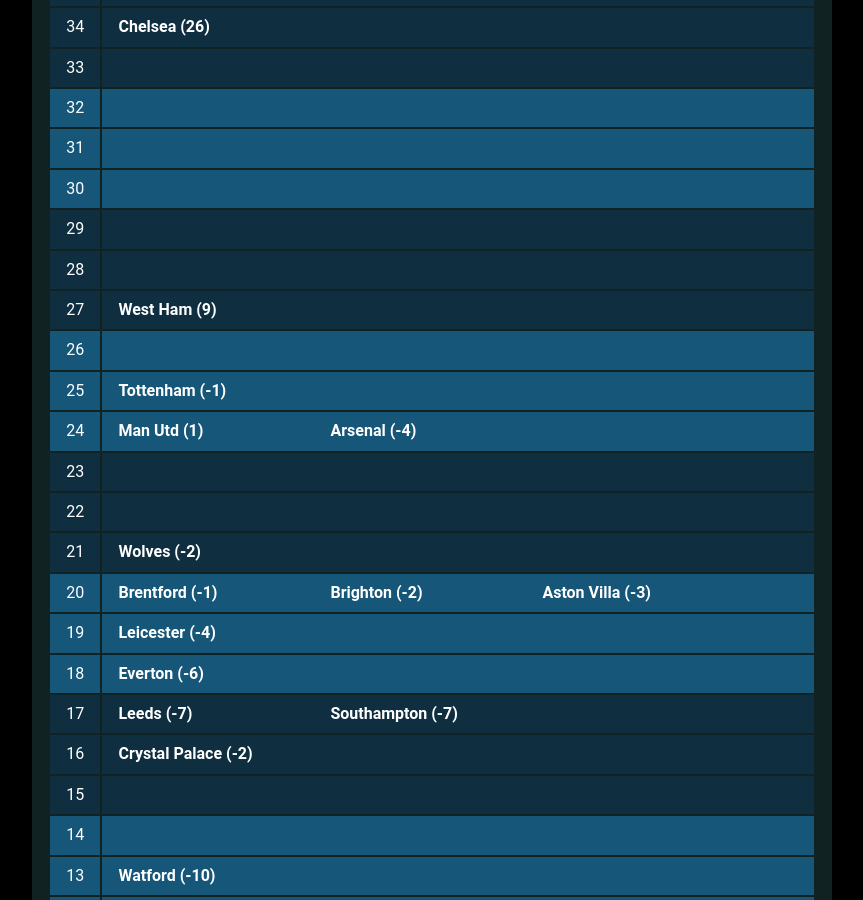
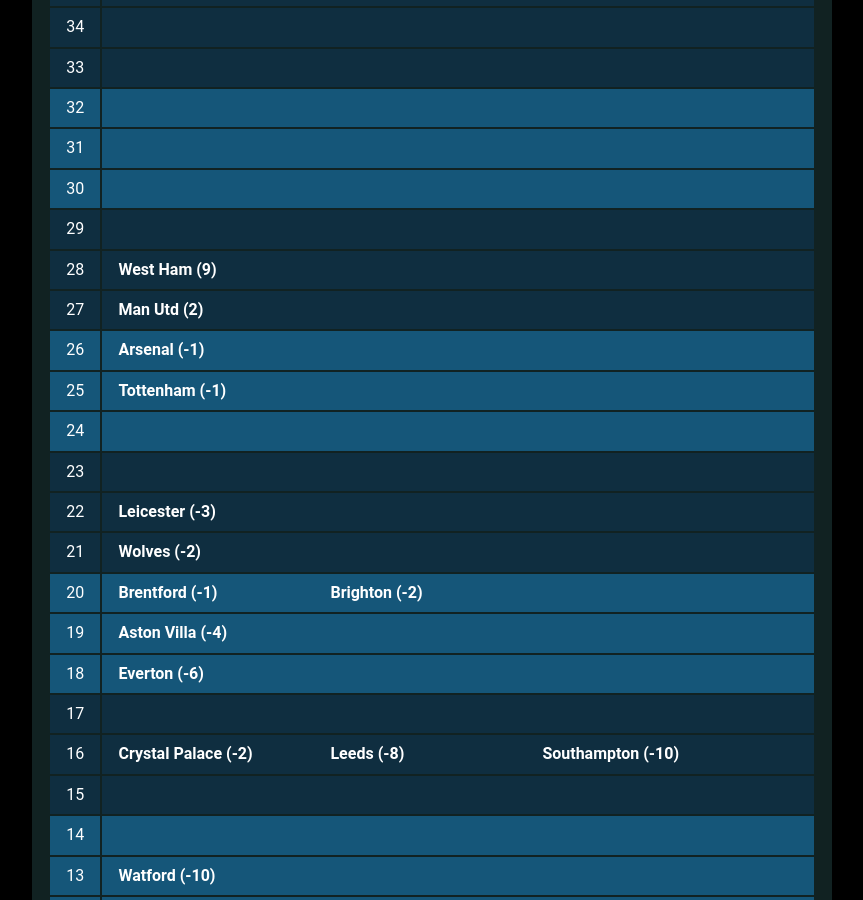
Before and after one commit to muru/muru.github.io, a Jekyll site: the page built from resources.md, in a window 1280 px wide and 900 px high, scrolled down 1639 px. Shown: the whole window, without its empty margins (208-1071 px from the left). Built offline with Jekyll 4.4.1, drawn with Linux system fonts in a browser that asks for light colours; some web fonts are replaced; some of the changed text lies outside the part shown.

Commit message:
updated cann-table: Mon 13 Dec 00:01:38 JST 2021

```diff
--- a/cann-table.html
+++ b/cann-table.html
@@ -9,23 +9,23 @@
 	<tr class="cann-row-1">
 		<td class="cann-point"> 37 </td>
 		<td class="cann-clubs">
+			<span class="club-name"> Liverpool (33) </span>
 		</td>
  	</tr>
 	<tr class="cann-row-1">
 		<td class="cann-point"> 36 </td>
 		<td class="cann-clubs">
+			<span class="club-name"> Chelsea (27) </span>
 		</td>
  	</tr>
 	<tr class="cann-row-2">
 		<td class="cann-point"> 35 </td>
 		<td class="cann-clubs">
-			<span class="club-name"> Liverpool (32) </span>
 		</td>
  	</tr>
 	<tr class="cann-row-2">
 		<td class="cann-point"> 34 </td>
 		<td class="cann-clubs">
-			<span class="club-name"> Chelsea (26) </span>
 		</td>
  	</tr>
 	<tr class="cann-row-2">
@@ -56,17 +56,19 @@
 	<tr class="cann-row-2">
 		<td class="cann-point"> 28 </td>
 		<td class="cann-clubs">
+			<span class="club-name"> West Ham (9) </span>
 		</td>
  	</tr>
 	<tr class="cann-row-2">
 		<td class="cann-point"> 27 </td>
 		<td class="cann-clubs">
-			<span class="club-name"> West Ham (9) </span>
+			<span class="club-name"> Man Utd (2) </span>
 		</td>
  	</tr>
 	<tr class="cann-row-1">
 		<td class="cann-point"> 26 </td>
 		<td class="cann-clubs">
+			<span class="club-name"> Arsenal (-1) </span>
 		</td>
  	</tr>
 	<tr class="cann-row-1">
@@ -78,8 +80,6 @@
 	<tr class="cann-row-1">
 		<td class="cann-point"> 24 </td>
 		<td class="cann-clubs">
-			<span class="club-name"> Man Utd (1) </span>
-			<span class="club-name"> Arsenal (-4) </span>
 		</td>
  	</tr>
 	<tr class="cann-row-2">
@@ -90,6 +90,7 @@
 	<tr class="cann-row-2">
 		<td class="cann-point"> 22 </td>
 		<td class="cann-clubs">
+			<span class="club-name"> Leicester (-3) </span>
 		</td>
  	</tr>
 	<tr class="cann-row-2">
@@ -103,13 +104,12 @@
 		<td class="cann-clubs">
 			<span class="club-name"> Brentford (-1) </span>
 			<span class="club-name"> Brighton (-2) </span>
-			<span class="club-name"> Aston Villa (-3) </span>
 		</td>
  	</tr>
 	<tr class="cann-row-1">
 		<td class="cann-point"> 19 </td>
 		<td class="cann-clubs">
-			<span class="club-name"> Leicester (-4) </span>
+			<span class="club-name"> Aston Villa (-4) </span>
 		</td>
  	</tr>
 	<tr class="cann-row-1">
@@ -121,14 +121,14 @@
 	<tr class="cann-row-2">
 		<td class="cann-point"> 17 </td>
 		<td class="cann-clubs">
-			<span class="club-name"> Leeds (-7) </span>
-			<span class="club-name"> Southampton (-7) </span>
 		</td>
  	</tr>
 	<tr class="cann-row-2">
 		<td class="cann-point"> 16 </td>
 		<td class="cann-clubs">
 			<span class="club-name"> Crystal Palace (-2) </span>
+			<span class="club-name"> Leeds (-8) </span>
+			<span class="club-name"> Southampton (-10) </span>
 		</td>
  	</tr>
 	<tr class="cann-row-2">
@@ -155,15 +155,15 @@
 	<tr class="cann-row-2">
 		<td class="cann-point"> 11 </td>
 		<td class="cann-clubs">
+			<span class="club-name"> Burnley (-7) </span>
 		</td>
  	</tr>
 	<tr class="cann-row-2">
 		<td class="cann-point"> 10 </td>
 		<td class="cann-clubs">
-			<span class="club-name"> Burnley (-7) </span>
-			<span class="club-name"> Newcastle (-13) </span>
-			<span class="club-name"> Norwich (-23) </span>
+			<span class="club-name"> Newcastle (-14) </span>
+			<span class="club-name"> Norwich (-24) </span>
 		</td>
  	</tr>
 </table>
-<span id="cann-gen-note"> Generated on  Sunday, 12 December 2021 at 00:04 JST. </span>
+<span id="cann-gen-note"> Generated on  Monday, 13 December 2021 at 00:01 JST. </span>
```
